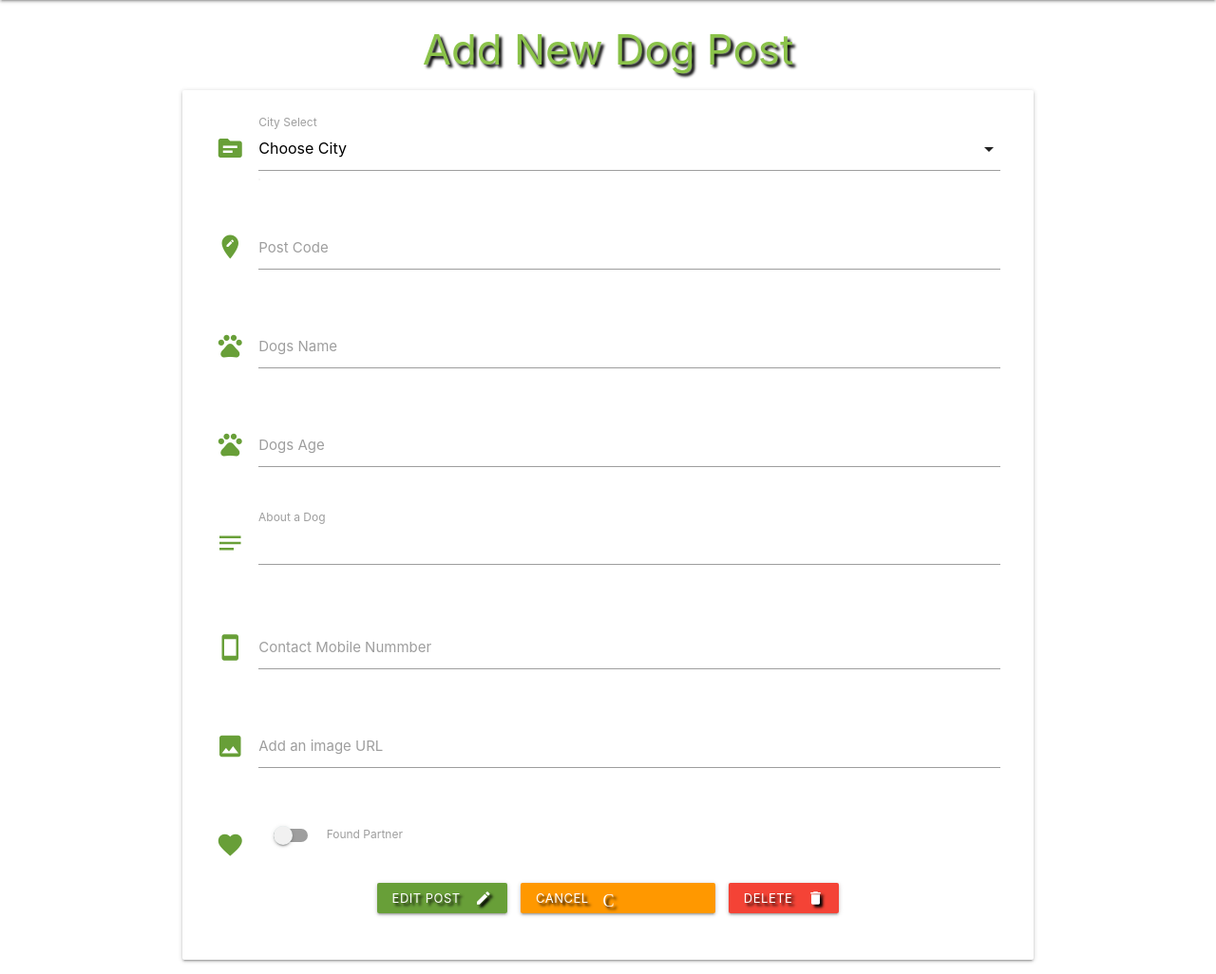
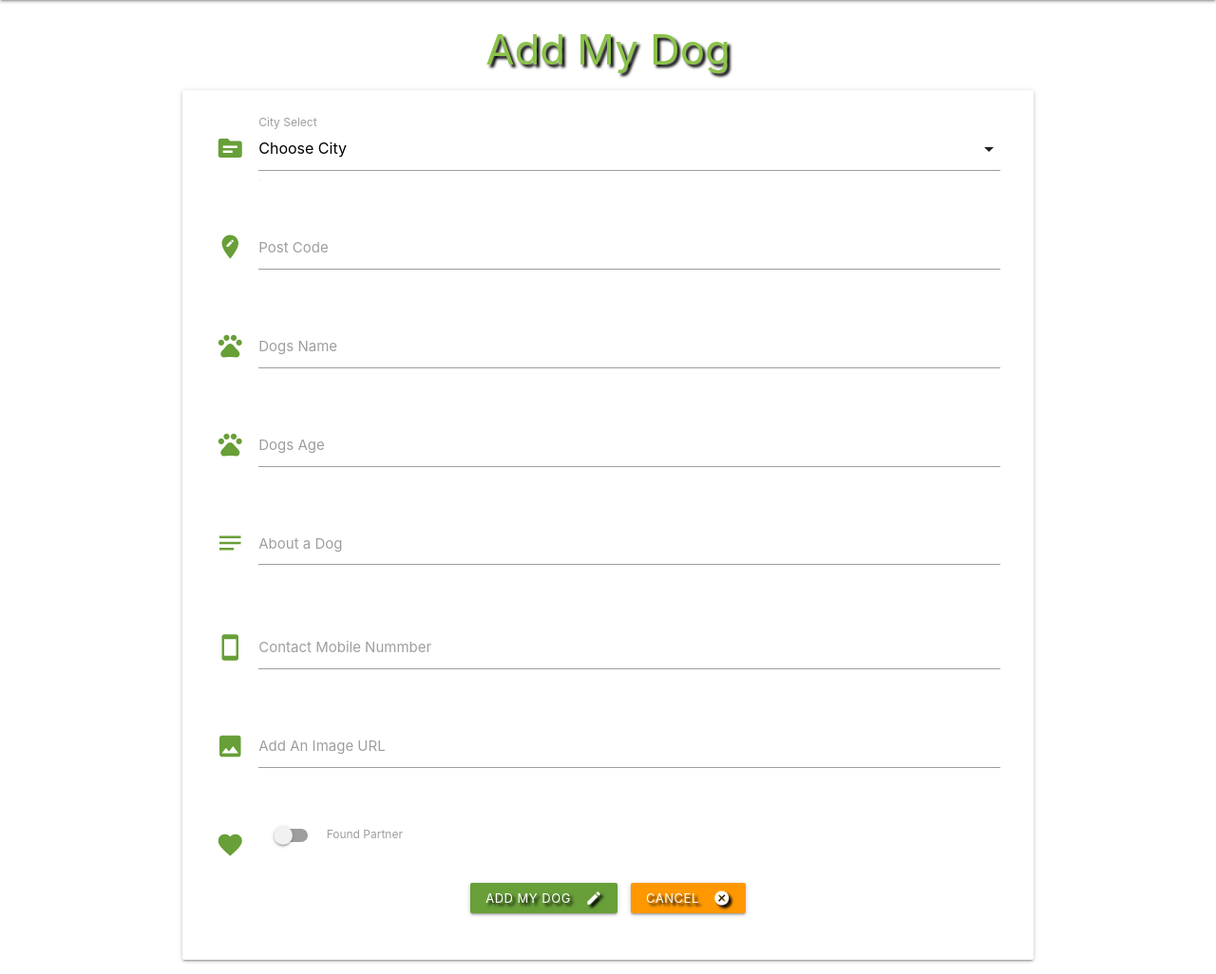
Before and after one commit to atvars/yorkshire_terrier, a Flask app: template templates/add_dog.html in a window 1280 px wide. Shown: the part 64-1090 px from the top of the page at 95% size. Run offline with Flask 2, Linux system fonts and the light colour scheme; the template is opened without the code that fills it, so the values that code supplies are empty; some libraries are stand-ins or nearby versions.

Commit message:
Fixed add_dpg.html page

```diff
--- a/app.py
+++ b/app.py
@@ -16,6 +16,7 @@ app.config["MONGO_URI"] = os.environ.get("MONGO_URI")
 app.secret_key = os.environ.get("SECRET_KEY")
 
 mongo = PyMongo(app)
+
 
 @app.route("/")
 @app.route("/get_dogs")
--- a/templates/add_dog.html
+++ b/templates/add_dog.html
@@ -1,7 +1,7 @@
 {% extends "base.html" %}
 {% block content %}
 
-    <h3 class="center-align light-green-text text-shadow darken-2">Add New Dog Post</h3>
+    <h3 class="center-align light-green-text text-shadow darken-2">Add My Dog</h3>
 
 <div class="row card-panel gray lighten-5">
     <form class="col s12" method="POST" action="{{ url_for('add_dog') }}">
@@ -10,13 +10,9 @@
             <div class="input-field col s12">
                 <i class="material-icons prefix light-green-text text-darken-2">topic</i>
                 <select id="cities_name" name="cities_name" class="validate" required>
-                    <option value="" disabled>Choose City</option>
-                    {% for cities in cities %}
-                            {% if cities.cities_name == dog.cities_name %}
-                                <option value="{{ cities.cities_name }}" selected>{{ cities.cities_name }}</option>
-                            {% else %}
-                                <option value="{{ cities.cities_name }}">{{ cities.cities_name }}</option>
-                            {% endif %}
+                    <option value="" disabled selected>Choose City</option>
+                    {% for city in cities %}
+                        <option value="{{ city.cities_name }}">{{ city.cities_name }}</option>
                     {% endfor %}
                     </select>
                     <label>City Select</label>
@@ -50,7 +46,7 @@
         <div class="row">
             <div class="input-field col s12">
                 <i class="material-icons prefix light-green-text text-darken-2">notes</i>
-                <textarea id="about_dog" name="about_dog" minlength="50" maxlength="300" class="materialize-textarea validate" pattern="^[a-zA-Z]{50,300}$" required> </textarea>
+                <textarea id="about_dog" name="about_dog" minlength="50" maxlength="300" class="materialize-textarea validate" pattern="^[a-zA-Z]{50,300}$" required></textarea>
                 <label for="about_dog">About a Dog</label>
             </div>
         </div>
@@ -68,7 +64,7 @@
                     <i class="material-icons prefix light-green-text text-darken-2">insert_photo</i>
                      <input id="img_url" name="img_url" type="text" minlength="5" pattern="https://.*" class="validate"
                             required />
-                        <label for="image_url">Add an image URL</label>
+                        <label for="img_url">Add An Image URL</label>
                 </div>
             </div>
         <!--For letting everybody know that your dog found partner-->
@@ -77,49 +73,22 @@
 					<div class="switch">
                         <i class="material-icons prefix light-green-text text-darken-2">favorite</i>
 						<label for="found_partner">
-                            {% if dog.found_partner == "on" %}
-                                <input type="checkbox" id="found_partner" name="found_partner" checked>
-                            {% else %}
                             <input type="checkbox" id="found_partner" name="found_partner">
-                            {% endif %}
                             <span class="lever"></span>
                             Found Partner
                         </label>
 					</div>
 				</div>
             </div>
+
             <!--For submit button-->
             <div class="row">
                 <div class="col s12 center-align">
-                    <button type="submit" class="btn-small light-green darken-2 text-shadow">Edit Post<i class="material-icons right">create</i>
+                    <button type="submit" class="btn-small light-green darken-2 text-shadow">Add My Dog<i class="material-icons right">create</i>
                     </button>
                     <!-- cancel button -->
                     <a href="{{ url_for('get_dogs') }}" class="btn-small orange text-shadow">
-                        Cancel <i class="material-icons right">Cancel</i>
-                    </a>
-                    <!--delete button-->
-                    <a data-target="{{ dog._id }}" class="btn-small red text-shadow modal-trigger">Delete <i class="material-icons right">delete</i>
-                    </a>
-                </div>
-            </div>
-            <!--Confirming for deleting-->
-            <div id="{{ dog._id }}" class="modal center-align">
-                <div class="modal-content">
-                    <div class="row">
-                        <div class="col s12">
-                            <h2 class="red-text flow-text"><strong>Warning!</strong></h2>
-                            <h5 class="red-text"><strong>Deleting is permanent!</strong></h5>
-                        </div>
-                    </div>
-                </div>
-                    <div class="modal-footer modal-btns">
-                        <a class="btn-small orange text-shadow modal-close"
-                        href="#">
                         Cancel <i class="material-icons right">cancel</i>
-                            </a>
-                            <a class="btn-small red text-shadow"
-                            href="{{ url_for('delete_dog', dog_id=dog._id) }}">
-                            Delete <i class="material-icons right">delete</i>
                     </a>
                     </div>
             </div>
```
Lines whose indentation alone changed are shown as unchanged.
